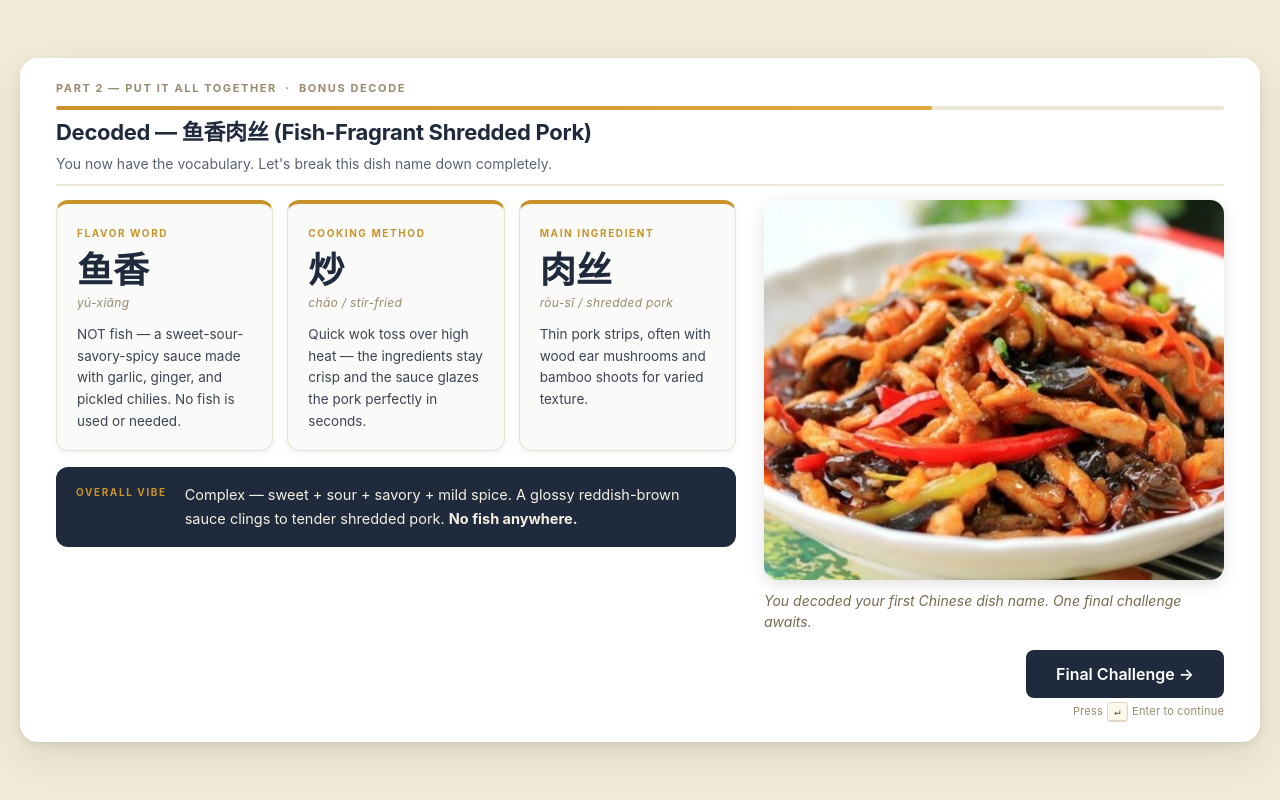
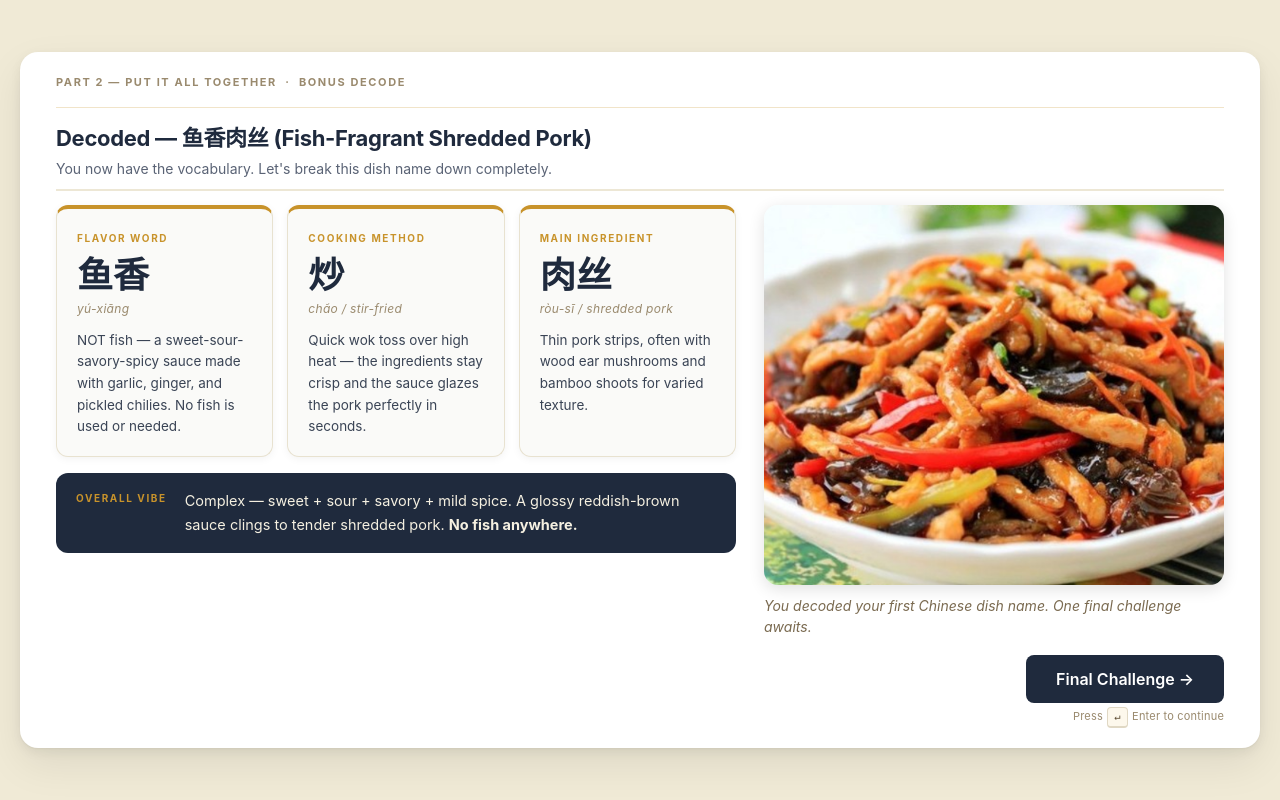
Before and after one commit to DemonRain7/UIDesign_Teamwork, a Flask app: template templates/quiz_decode.html in a window 1280 px wide. Run offline with Flask 3, Linux system fonts and the light colour scheme; the template is opened without the code that fills it, so the values that code supplies are empty.

Commit message:
Update quiz_decode.html layout by removing progress track
Removed progress track and added a horizontal rule.

```diff
--- a/templates/quiz_decode.html
+++ b/templates/quiz_decode.html
@@ -8,9 +8,7 @@
         <div class="progress_label">
             Part 2 — Put It All Together &nbsp;·&nbsp; Bonus Decode
         </div>
-        <div class="progress_track">
-            <div class="progress_fill" style="width: 75%"></div>
-        </div>
+        <hr style="color: #C8932B;">
     </div>
 
     <div class="quiz_header">
```
